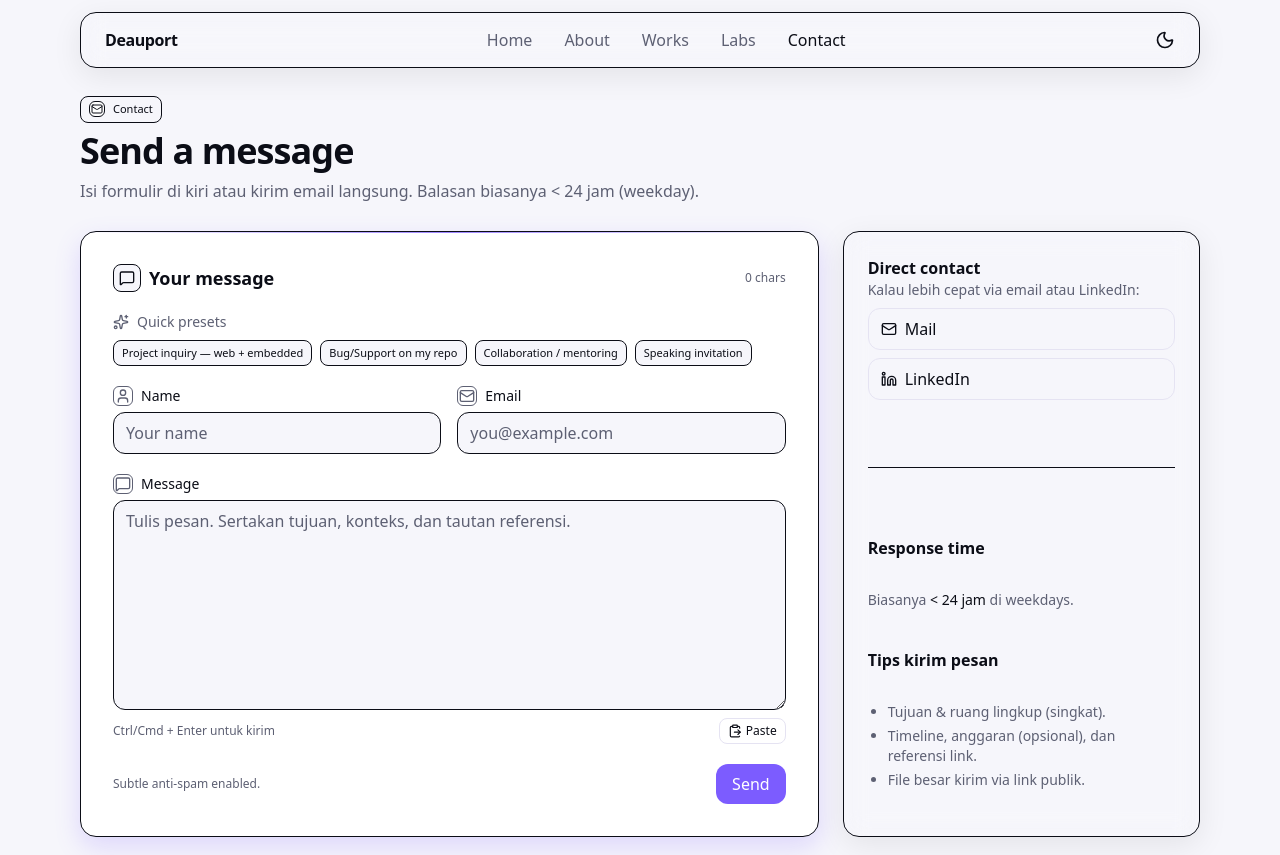
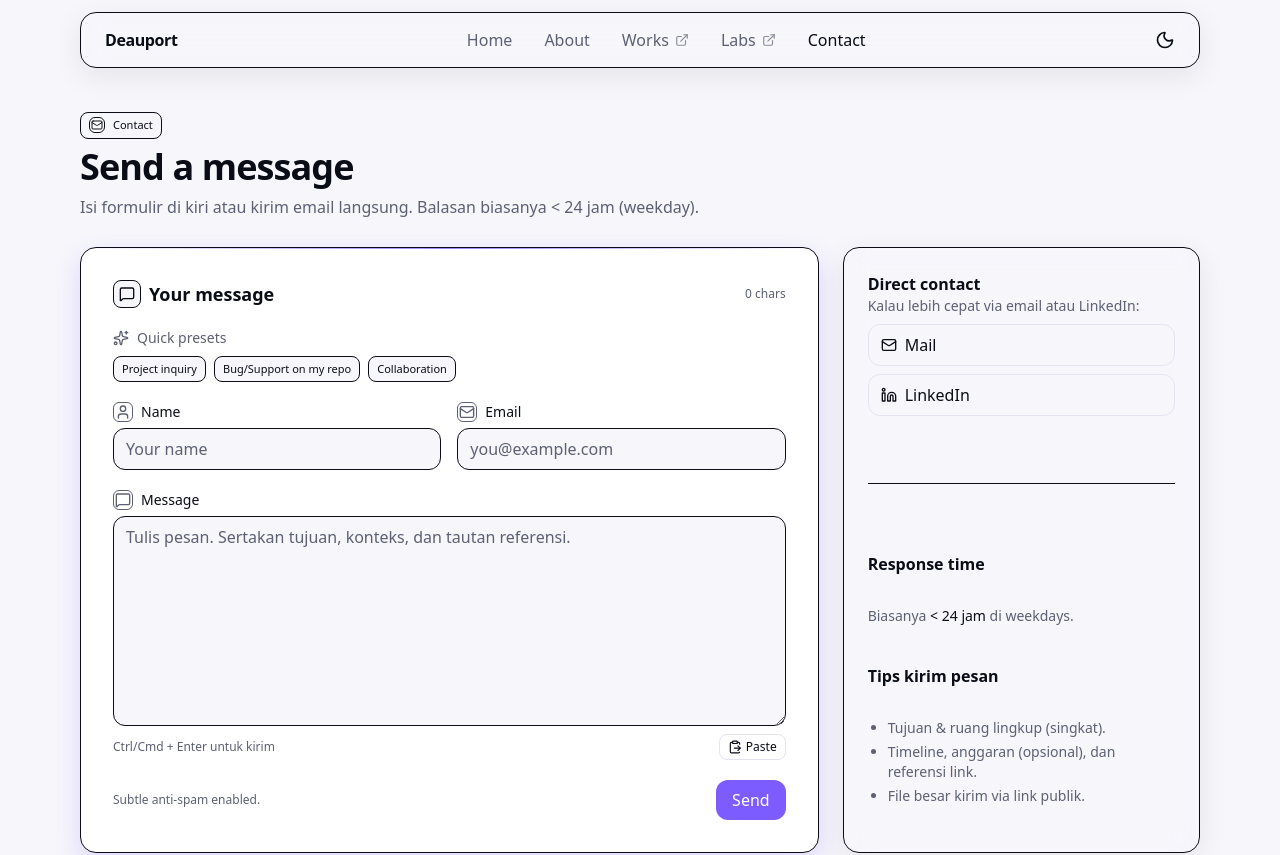
Before and after one commit to J58C/deauport-portfolio, a Next.js app: page /contact in a window 1280 px wide. Shown: the top 855 px of the page. Built offline with nearby package versions, Linux system fonts and the light colour scheme.

Commit message:
feat: update About and Contact pages with improved padding; refine NavBar with external link indicators and accessibility enhancements; bump version in package.json

```diff
--- a/app/about/page.tsx
+++ b/app/about/page.tsx
@@ -25,7 +25,7 @@ function Pill({ children }: { children: React.ReactNode }) {
 
 export default function AboutPage() {
   return (
-    <main className="py-16 md:py-24">
+    <main className="pt-24 md:pt-28 pb-16 md:pb-24">
       <div className="container max-w-5xl grid gap-10">
 
         <section className="relative rounded-2xl border border-border/60 shadow-brand overflow-hidden">
--- a/app/contact/ContactPage.tsx
+++ b/app/contact/ContactPage.tsx
@@ -37,10 +37,9 @@ function Field({
 }
 
 const PRESETS = [
-  "Project inquiry — web + embedded",
+  "Project inquiry",
   "Bug/Support on my repo",
-  "Collaboration / mentoring",
-  "Speaking invitation",
+  "Collaboration",
 ];
 
 export default function ContactPage() {
@@ -136,7 +135,7 @@ export default function ContactPage() {
   }
 
   return (
-    <main className="py-16 md:py-24">
+    <main className="pt-24 md:pt-28 pb-16 md:pb-24">
       <div className="container max-w-5xl grid gap-3">
         <header className="grid gap-2 mb-4">
           <div className="inline-flex items-center gap-2 text-[11px] px-2 py-1 rounded-lg border border-border/70 bg-bg w-fit">
--- a/components/Hero.tsx
+++ b/components/Hero.tsx
@@ -33,16 +33,14 @@ export default function Hero() {
         }}
       />
 
-      <div className="container grid gap-5">
+      <div className="container grid gap-6">
         <header className="grid gap-3 max-w-4xl">
           <p className="text-muted text-xl uppercase tracking-wide text-fg">Portfolio</p>
 
           <h1 className="text-4xl md:text-6xl font-bold leading-tight">
             <span className="text-gradient">Embedded Wearables</span>
             <br />
-            meets Modern Web <br className="md:hidden" />{" "}
-            <br />
-            & Mobile. <br className="md:hidden" />{" "}
+            meets Modern Web & Mobile.
           </h1>
 
           <p className="text-muted text-base md:text-lg max-w-2xl">
--- a/components/NavBar.tsx
+++ b/components/NavBar.tsx
@@ -3,7 +3,7 @@
 import Link from "next/link";
 import { usePathname } from "next/navigation";
 import { useEffect, useRef, useState } from "react";
-import { Menu, X } from "lucide-react";
+import { Menu, X, ExternalLink } from "lucide-react";
 import ThemeSwitch from "@/components/ThemeSwitch";
 
 const links = [
@@ -42,10 +42,7 @@ export default function NavBar() {
   }, []);
 
   const NavItem = ({ href, label, active }: { href: string; label: string; active?: boolean }) => (
-    <Link
-      href={href}
-      className={`nav-link ${active ? "is-active" : ""}`}
-    >
+    <Link href={href} className={`nav-link ${active ? "is-active" : ""}`}>
       <span>{label}</span>
       {active && <span className="nav-underline" />}
     </Link>
@@ -57,8 +54,13 @@ export default function NavBar() {
       target="_blank"
       rel="noopener noreferrer"
       className="nav-link"
+      aria-label={`${label} (opens in new tab)`}
+      title={`${label} — opens in new tab`}
     >
-      <span>{label}</span>
+      <span className="inline-flex items-center gap-1.5">
+        {label}
+        <ExternalLink className="w-3.5 h-3.5 opacity-70" />
+      </span>
     </a>
   );
 
@@ -126,10 +128,15 @@ export default function NavBar() {
                         href={l.href}
                         target="_blank"
                         rel="noopener noreferrer"
-                        className="px-3 py-2 rounded-xl transition hover:bg-card text-fg"
                         onClick={() => setOpen(false)}
+                        className="px-3 py-2 rounded-xl transition hover:bg-card text-muted"
+                        aria-label={`${l.label} (opens in new tab)`}
+                        title={`${l.label} — opens in new tab`}
                       >
-                        {l.label}
+                        <span className="inline-flex items-center gap-1.5">
+                          {l.label}
+                          <ExternalLink className="w-3.5 h-3.5 opacity-70" />
+                        </span>
                       </a>
                     )
                   )}
--- a/package.json
+++ b/package.json
@@ -1,6 +1,6 @@
 {
   "name": "deauport",
-  "version": "0.1.0",
+  "version": "0.1.1",
   "private": true,
   "scripts": {
     "dev": "next dev --turbopack",
```
